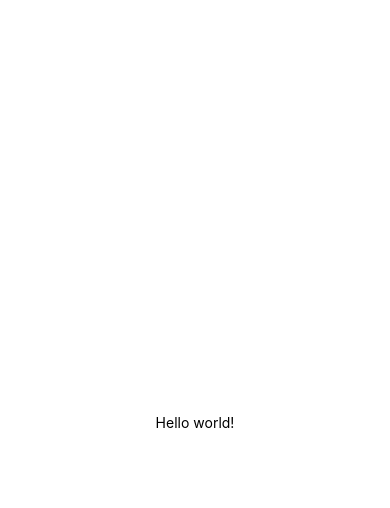
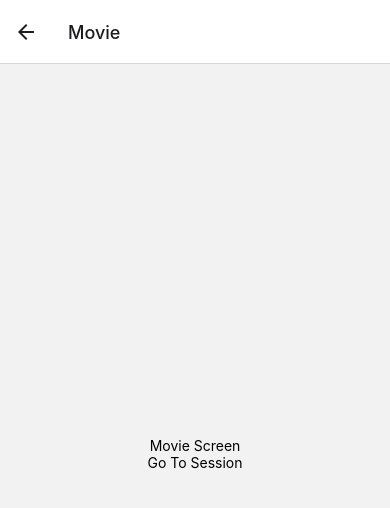
Before and after one commit to ElderGr/cineflex-mobile, a React Native app: screen /Movie in a window 390 px wide. Shown: the top 508 px of the page. Built offline with nearby package versions, Linux system fonts and the light colour scheme.

Commit message:
feat: added routes to application main screens

```diff
--- a/App.js
+++ b/App.js
@@ -1,20 +1,7 @@
-import { StatusBar } from 'expo-status-bar';
-import { StyleSheet, Text, View } from 'react-native';
+import Routes from './src/routes/index.routes'
 
 export default function App() {
   return (
-    <View style={styles.container}>
-      <Text>Hello world!</Text>
-      <StatusBar style="auto" />
-    </View>
+    <Routes />
   );
 }
-
-const styles = StyleSheet.create({
-  container: {
-    flex: 1,
-    backgroundColor: '#fff',
-    alignItems: 'center',
-    justifyContent: 'center',
-  },
-});
--- a/package.json
+++ b/package.json
@@ -10,11 +10,15 @@
     "eject": "expo eject"
   },
   "dependencies": {
+    "@react-navigation/native": "^6.0.8",
+    "@react-navigation/native-stack": "^6.5.2",
     "expo": "~44.0.0",
     "expo-status-bar": "~1.2.0",
     "react": "17.0.1",
     "react-dom": "17.0.1",
     "react-native": "0.64.3",
+    "react-native-safe-area-context": "3.3.2",
+    "react-native-screens": "~3.10.1",
     "react-native-web": "0.17.1"
   },
   "devDependencies": {
--- /dev/null
+++ b/src/pages/Home/index.js
@@ -0,0 +1,24 @@
+import React from 'react';
+import { View, Text } from 'react-native';
+import { TouchableOpacity } from 'react-native';
+
+function HomeScreen(props) {
+  const {
+    navigation: { navigate }
+  } = props
+
+  const handleNavigation = () => {
+    navigate('Movie')
+  }
+
+  return (
+    <View style={{ flex: 1, alignItems: 'center', justifyContent: 'center' }}>
+      <Text>Home Screen</Text>
+      <TouchableOpacity onPress={handleNavigation}>
+        <Text>Go To Movie</Text>
+      </TouchableOpacity>
+    </View>
+  );
+}
+
+export default HomeScreen;
--- /dev/null
+++ b/src/pages/Movie/index.js
@@ -0,0 +1,24 @@
+import React from 'react';
+import { View, Text } from 'react-native';
+import { TouchableOpacity } from 'react-native';
+
+function MovieScreen(props) {
+  const {
+    navigation: { navigate }
+  } = props
+
+  const handleNavigation = () => {
+    navigate('Session')
+  }
+
+  return (
+    <View style={{ flex: 1, alignItems: 'center', justifyContent: 'center' }}>
+      <Text>Movie Screen</Text>
+      <TouchableOpacity onPress={handleNavigation}>
+        <Text>Go To Session</Text>
+      </TouchableOpacity>
+    </View>
+  );
+}
+
+export default MovieScreen;
--- /dev/null
+++ b/src/pages/Session/index.js
@@ -0,0 +1,24 @@
+import React from 'react';
+import { View, Text } from 'react-native';
+import { TouchableOpacity } from 'react-native';
+
+function SessionScreen(props) {
+  const {
+    navigation: { navigate }
+  } = props
+
+  const handleNavigation = () => {
+    navigate('Success')
+  }
+
+  return (
+    <View style={{ flex: 1, alignItems: 'center', justifyContent: 'center' }}>
+      <Text>Session Screen</Text>
+      <TouchableOpacity onPress={handleNavigation}>
+        <Text>Go To Success</Text>
+      </TouchableOpacity>
+    </View>
+  );
+}
+
+export default SessionScreen;
--- /dev/null
+++ b/src/pages/Success/index.js
@@ -0,0 +1,24 @@
+import React from 'react';
+import { View, Text } from 'react-native';
+import { TouchableOpacity } from 'react-native';
+
+function SessionScreen(props) {
+  const {
+    navigation: { navigate }
+  } = props
+
+  const handleNavigation = () => {
+    navigate('Home')
+  }
+
+  return (
+    <View style={{ flex: 1, alignItems: 'center', justifyContent: 'center' }}>
+      <Text>Session Screen</Text>
+      <TouchableOpacity onPress={handleNavigation}>
+        <Text>Go To Home</Text>
+      </TouchableOpacity>
+    </View>
+  );
+}
+
+export default SessionScreen;
--- /dev/null
+++ b/src/routes/index.routes.js
@@ -0,0 +1,25 @@
+import * as React from 'react';
+import { NavigationContainer } from '@react-navigation/native';
+import { createNativeStackNavigator } from '@react-navigation/native-stack';
+
+import HomeScreen from '../pages/Home';
+import MovieScreen from '../pages/Movie';
+import SessionScreen from '../pages/Session';
+import SuccessScreen from '../pages/Success';
+
+const Stack = createNativeStackNavigator();
+
+function App() {
+  return (
+    <NavigationContainer>
+      <Stack.Navigator>
+        <Stack.Screen name="Home" component={HomeScreen} />
+        <Stack.Screen name="Movie" component={MovieScreen} />
+        <Stack.Screen name="Session" component={SessionScreen} />
+        <Stack.Screen name="Success" component={SuccessScreen} />
+      </Stack.Navigator>
+    </NavigationContainer>
+  );
+}
+
+export default App;
```
Also changed, not shown: 1 other file (tests, documents, lock files or other folders).
